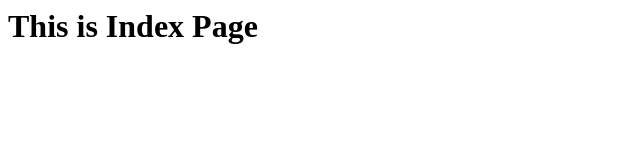
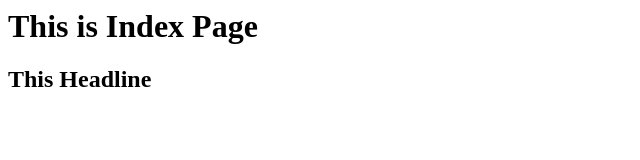
Before and after one commit to Ritika5993/26-09-2024, a plain HTML site: page Index.html in a window 1280 px wide. Shown: the whole page, without its empty margins (0-640 px from the left). Drawn offline with Linux system fonts and the light colour scheme.

Commit message:
Added new line in Index.html

```diff
--- a/Index.html
+++ b/Index.html
@@ -1,5 +1,6 @@
 <html>
 <body>
 <h1>This is Index Page</h1>
+<h2>This Headline</h2>
 </body>
 </html>
```
